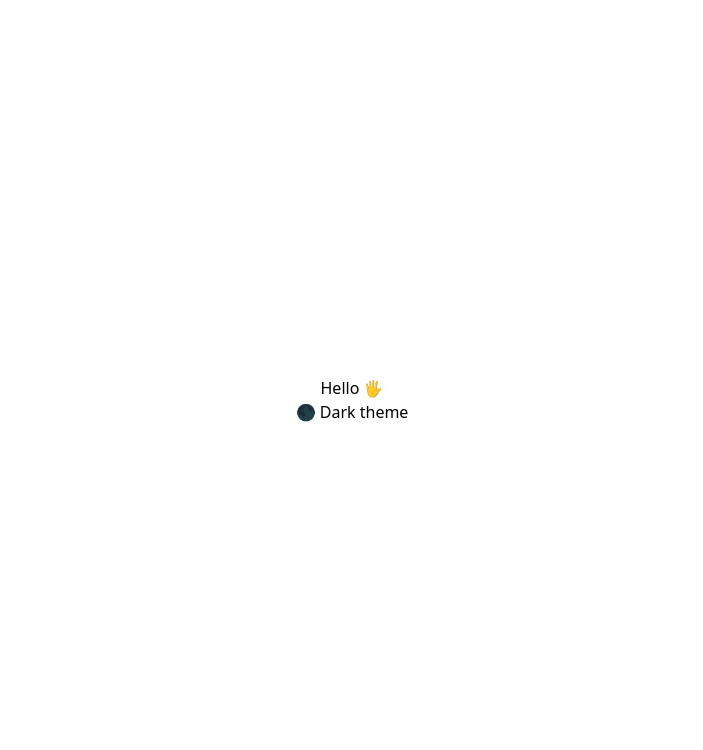
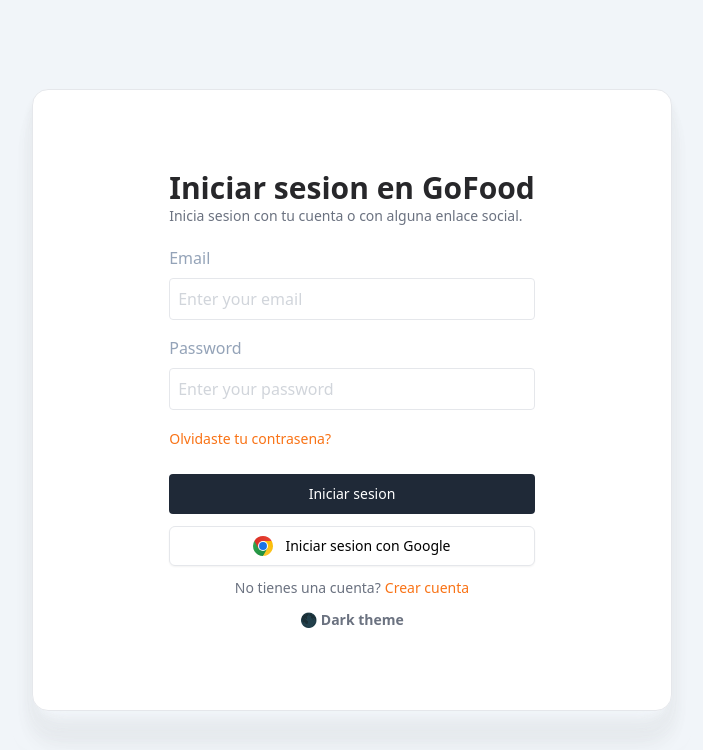
Before and after one commit to GoFood-Hon/dashboard-app, a React (Vite) app: page / in a window 1280 px wide. Shown: the top 750 px of the page, without its empty margins (288-991 px from the left). Built offline with nearby package versions, Linux system fonts and the light colour scheme.

Commit message:
feat: login completed

```diff
--- a/index.html
+++ b/index.html
@@ -2,7 +2,7 @@
 <html lang="en">
   <head>
     <meta charset="UTF-8" />
-    <link rel="icon" type="image/svg+xml" href="/vite.svg" />
+    <link rel="icon" type="image/svg+xml" href="/src/assets/icons/gofood.png" />
     <meta name="viewport" content="width=device-width, initial-scale=1.0" />
     <title>Dashboard app</title>
   </head>
--- a/src/App.jsx
+++ b/src/App.jsx
@@ -1,13 +1,15 @@
 import React from "react"
-import ToggleTheme from "./layout/ToggleTheme"
+import ToggleTheme from "./components/ToggleTheme"
+import Login from "./screens/auth/Login"
 
 function App() {
   return (
     <>
-      <div className="flex flex-col justify-center items-center h-screen dark:bg-black dark:text-white bg-white text-black">
+      {/*  <div className="flex flex-col justify-center items-center h-screen dark:bg-black dark:text-white bg-white text-black">
         <span>Hello 🖐️</span>
         <ToggleTheme />
-      </div>
+      </div> */}
+      <Login />
     </>
   )
 }
--- /dev/null
+++ b/src/components/GoogleIcon.jsx
@@ -0,0 +1,23 @@
+export default function Google({ className }) {
+  return (
+    <svg viewBox="0 0 100 100" className={className}>
+      <linearGradient id="b" x1="55.41" x2="12.11" y1="96.87" y2="21.87" gradientUnits="userSpaceOnUse">
+        <stop offset="0" stopColor="#1e8e3e" />
+        <stop offset="1" stopColor="#34a853" />
+      </linearGradient>
+      <linearGradient id="c" x1="42.7" x2="86" y1="100" y2="25.13" gradientUnits="userSpaceOnUse">
+        <stop offset="0" stopColor="#fcc934" />
+        <stop offset="1" stopColor="#fbbc04" />
+      </linearGradient>
+      <linearGradient id="a" x1="6.7" x2="93.29" y1="31.25" y2="31.25" gradientUnits="userSpaceOnUse">
+        <stop offset="0" stopColor="#d93025" />
+        <stop offset="1" stopColor="#ea4335" />
+      </linearGradient>
+      <path fill="url(#a)" d="M93.29 25a50 50 90 0 0-86.6 0l3 54z" />
+      <path fill="url(#b)" d="M28.35 62.5 6.7 25A50 50 90 0 0 50 100l49-50z" />
+      <path fill="url(#c)" d="M71.65 62.5 50 100a50 50 90 0 0 43.29-75H50z" />
+      <path fill="#fff" d="M50 75a25 25 90 1 0 0-50 25 25 90 0 0 0 50z" />
+      <path fill="#1a73e8" d="M50 69.8a19.8 19.8 90 1 0 0-39.6 19.8 19.8 90 0 0 0 39.6z" />{" "}
+    </svg>
+  )
+}
--- /dev/null
+++ b/src/components/Icons.jsx
@@ -0,0 +1,18 @@
+import React from "react"
+import LoadingCircle from "../assets/loading.svg"
+
+export const iconComponents = {
+  loading: <LoadingCircle />
+}
+
+export default function Icons() {
+  const { icon, color, size, className, containerStyle } = props
+
+  const iconComponent = React.cloneElement(iconComponents[icon], {
+    width: size,
+    height: size,
+    className
+  })
+
+  return <div>{iconComponent}</div>
+}
--- /dev/null
+++ b/src/components/LoadingCircle.jsx
@@ -0,0 +1,19 @@
+export default function LoadingCircle() {
+  return (
+    <svg
+      aria-hidden="true"
+      className="h-4 w-4 animate-spin fill-gray-600 text-gray-200"
+      viewBox="0 0 100 101"
+      fill="none"
+      xmlns="http://www.w3.org/2000/svg">
+      <path
+        d="M100 50.5908C100 78.2051 77.6142 100.591 50 100.591C22.3858 100.591 0 78.2051 0 50.5908C0 22.9766 22.3858 0.59082 50 0.59082C77.6142 0.59082 100 22.9766 100 50.5908ZM9.08144 50.5908C9.08144 73.1895 27.4013 91.5094 50 91.5094C72.5987 91.5094 90.9186 73.1895 90.9186 50.5908C90.9186 27.9921 72.5987 9.67226 50 9.67226C27.4013 9.67226 9.08144 27.9921 9.08144 50.5908Z"
+        fill="currentColor"
+      />
+      <path
+        d="M93.9676 39.0409C96.393 38.4038 97.8624 35.9116 97.0079 33.5539C95.2932 28.8227 92.871 24.3692 89.8167 20.348C85.8452 15.1192 80.8826 10.7238 75.2124 7.41289C69.5422 4.10194 63.2754 1.94025 56.7698 1.05124C51.7666 0.367541 46.6976 0.446843 41.7345 1.27873C39.2613 1.69328 37.813 4.19778 38.4501 6.62326C39.0873 9.04874 41.5694 10.4717 44.0505 10.1071C47.8511 9.54855 51.7191 9.52689 55.5402 10.0491C60.8642 10.7766 65.9928 12.5457 70.6331 15.2552C75.2735 17.9648 79.3347 21.5619 82.5849 25.841C84.9175 28.9121 86.7997 32.2913 88.1811 35.8758C89.083 38.2158 91.5421 39.6781 93.9676 39.0409Z"
+        fill="currentFill"
+      />
+    </svg>
+  )
+}
--- a/src/layout/ToggleTheme.jsx
+++ b/src/components/ToggleTheme.jsx
@@ -1,6 +1,6 @@
 import React, { useEffect, useState } from "react"
 
-function ToggleTheme() {
+function ToggleTheme({ className }) {
   const [theme, setTheme] = useState("light")
 
   useEffect(() => {
@@ -15,7 +15,7 @@ function ToggleTheme() {
     setTheme((prevTheme) => (prevTheme === "light" ? "dark" : "light"))
   }
   return (
-    <div>
+    <div className={className}>
       <a className="hover:cursor-pointer" onClick={handleChangeTheme}>
         {theme === "dark" ? "☀️  Light theme" : "🌑 Dark theme"}
       </a>
--- /dev/null
+++ b/src/screens/auth/Login.jsx
@@ -0,0 +1,65 @@
+import React, { useState } from "react"
+import ToggleTheme from "../../components/ToggleTheme"
+import LoadingCircle from "../../components/LoadingCircle"
+import Google from "../../components/GoogleIcon"
+
+export default function Login() {
+  const [signInClicked, setSignInClicked] = useState(false)
+
+  return (
+    <div className="w-screen h-screen flex flex-col justify-center align-middle items-center dark:bg-slate-900 bg-slate-100 text-black dark:text-white">
+      <div className="w-full p-5  xl:w-3/6 2xl:w-2/6  lg:w-3/6 md:w-4/5 sm:w-5/6 py-10 xs:w-full xs:rounded-none bg-white dark:bg-slate-800 dark:border-slate-700 drop-shadow-xl shadow-slate-100 overflow-x-hidden shadow-xl md:rounded-2xl border border-gray-200 dark:shadow-slate-800">
+        <div className="md:p-10 xs:p-10 items-center justify-center flex dark:text-white">
+          <div className="border-red-500 ">
+            <h1 className="text-3xl font-bold text-zinc-800 dark:text-white file">Iniciar sesion en GoFood</h1>
+            <p className="text-sm text-gray-500 pb-5">Inicia sesion con tu cuenta o con alguna enlace social.</p>
+            <span className="mb-10 text-slate-400">Email</span>
+            <input
+              className="mb-4 mt-2 p-2 appearance-none block w-full border placeholder-gray-300 rounded focus:outline-none dark:bg-slate-900 dark:border-gray-600 dark:placeholder-gray-500"
+              type="text"
+              placeholder="Enter your email"
+            />
+            <span className="text-slate-400">Password</span>
+            <input
+              className="mb-4 mt-2 p-2 appearance-none block w-full border placeholder-gray-300 rounded focus:outline-none dark:bg-slate-900 dark:border-gray-600 dark:placeholder-gray-500"
+              type="password"
+              placeholder="Enter your password"
+            />
+            <a className="mb-5 hover:underline hover:cursor-pointer text-sm text-orange-500">Olvidaste tu contrasena?</a>
+            <button
+              className="ml-auto mt-6 mb-3 text-sm h-10 w-full bg-gray-800 text-white p-2 rounded hover:bg-gray-900 dark:bg-gray-900 dark:hover:bg-gray-700"
+              type="submit">
+              Iniciar sesion
+            </button>
+            <button
+              disabled={signInClicked}
+              className={`${
+                signInClicked
+                  ? "cursor-not-allowed border-gray-200 bg-gray-100"
+                  : "border border-gray-200 bg-white text-black hover:bg-gray-50"
+              } flex h-10 w-full items-center justify-center space-x-3 rounded-md border text-sm shadow-sm transition-all duration-75 focus:outline-none mb-3`}
+              onClick={() => {
+                setSignInClicked(true)
+              }}>
+              {signInClicked ? (
+                <LoadingCircle />
+              ) : (
+                <>
+                  <Google className="h-5 w-5" />
+                  <p>Iniciar sesion con Google</p>
+                </>
+              )}
+            </button>
+            <div className="w-full flex flex-col items-center justify-center text-sm text-gray-500">
+              <div className="flex flex-row justify-center w-full mb-3">
+                <p>No tienes una cuenta?</p>
+                <a className="hover:underline text-orange-500 cursor-pointer pl-1">Crear cuenta</a>
+              </div>
+              <ToggleTheme className="font-bold" />
+            </div>
+          </div>
+        </div>
+      </div>
+    </div>
+  )
+}
--- a/tailwind.config.js
+++ b/tailwind.config.js
@@ -1,9 +1,14 @@
 /** @type {import('tailwindcss').Config} */
+const defaultTheme = require("tailwindcss/defaultTheme")
+
 export default {
   content: ["./index.html", "./src/**/*.{js,ts,jsx,tsx}"],
   darkMode: "class",
   theme: {
-    extend: {}
+    screens: {
+      xs: "390px",
+      ...defaultTheme.screens
+    }
   },
   plugins: []
 }
```
Also changed, not shown: src/assets/icons/gofood.png (added), src/assets/icons/loading.svg (added).
